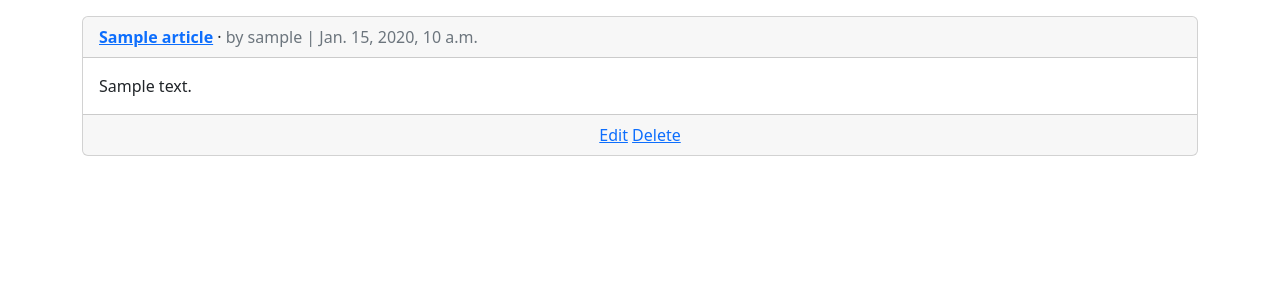
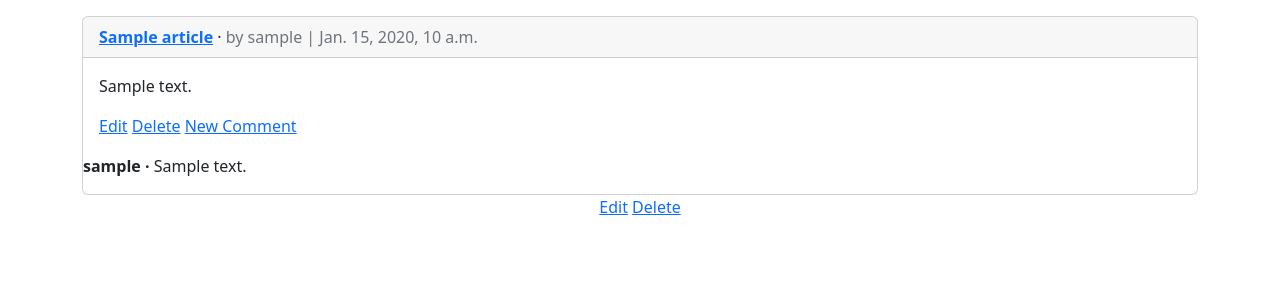
Before and after one commit to strikeouts27/django_news, a Django app: page /articles/ in a window 1280 px wide. Shown: the part 73-373 px from the top of the page. Run offline with Django 4.2, Linux system fonts and the light colour scheme; a user stored in the database is signed in; tables that the repository leaves empty hold one stand-in row (values such as "Sample post"); parts of the project's set-up code (start-up, migrations or seed data) failed here and were passed over.

```diff
--- a/articles/admin.py
+++ b/articles/admin.py
@@ -3,7 +3,7 @@ from .models import Article, Comment
 
 # Register your models here.
 
-class CommentInline(admin.TabularInline):
+class CommentInline(admin.StackedInline):
     model = Comment
     extra = 0
 
--- a/templates/article_list.html
+++ b/templates/article_list.html
@@ -12,8 +12,26 @@
     <span class="text-muted">by {{ article.author }} | {{ article.date }}</span>
   </div>
   <div class="card-body">
-    {{ article.body }}
+    <p>{{ article.body }}</p>
+    {% if article.author.pk == request.user.pk %}
+    <a href="{% url 'article_edit' article.pk %}">Edit</a>
+    <a href="{% url 'article_delete' article.pk %}">Delete</a>
+    {% endif %}
+    <a href="{{ article.get_absolute_url }}"> New Comment</a>
   </div>
+
+  <div class=="card-footer">
+    {% for comment in article.comment_set.all %}
+    <p>
+      <span class="fw-bold">
+        {{ comment.author }} &middot;
+      </span>
+      {{ comment }}
+    </p>
+    {% endfor %}
+    </div>
+  </div>
+
   <div class="card-footer text-center text-muted">
     {% if article.author.pk == request.user.pk %}
   <a href="{% url 'article_edit' article.pk %}">Edit</a>
```
Also changed, not shown: templates/article_detail.html (+17 -14 lines).
